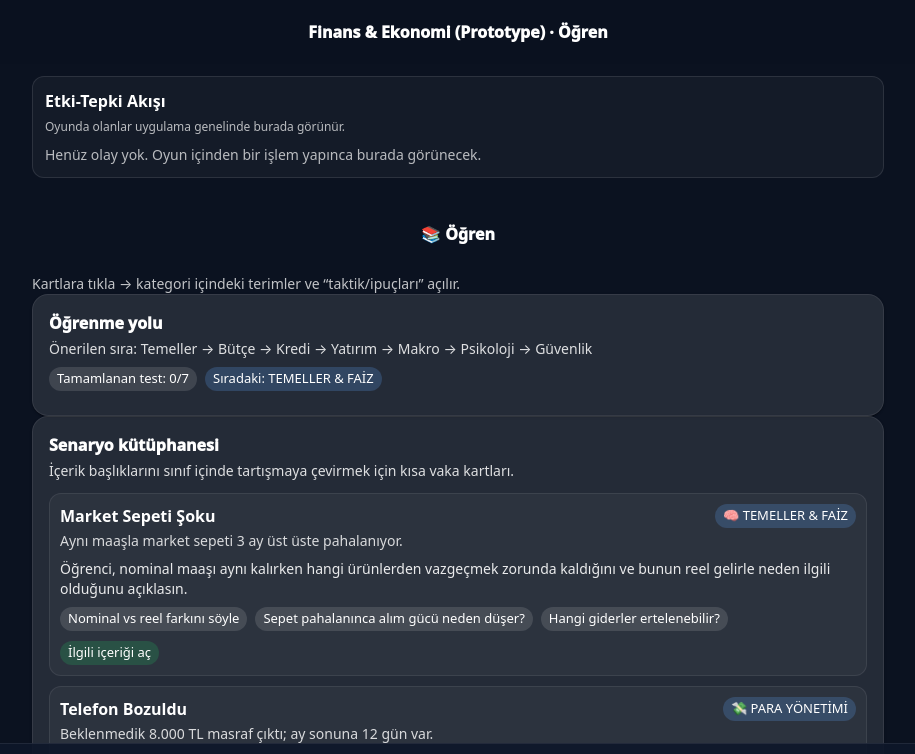
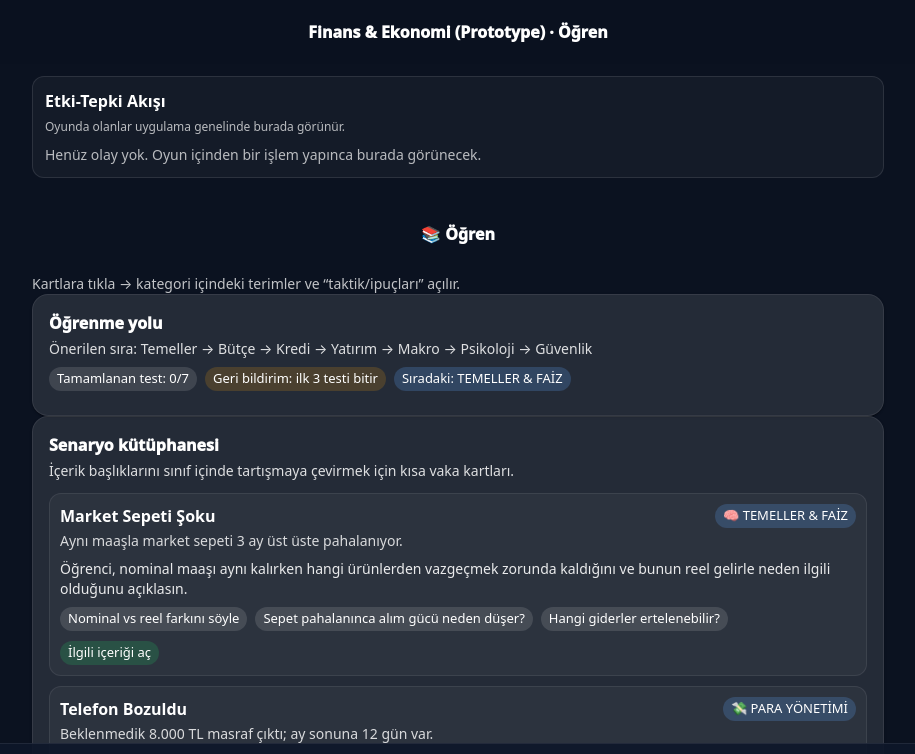
Before and after one commit to ege-kilavuz/economy-lab, a React (Vite) app: page / in a window 1280 px wide. Shown: the top 754 px of the page, without its empty margins (182-1097 px from the left). Built offline with nearby package versions, Linux system fonts and the light colour scheme.

Commit message:
economy-lab: batch 5 add progress feedback

```diff
--- a/src/LearnScreen.tsx
+++ b/src/LearnScreen.tsx
@@ -16,6 +16,7 @@ import ArrowBackRounded from '@mui/icons-material/ArrowBackRounded';
 import { LEARN_CATEGORIES } from './learn/content';
 import type { LearnCategory, LearnCategoryId } from './learn/content';
 import { LEARNING_SCENARIOS } from './learn/scenarios';
+import { loadProgress, markQuizCompleted } from './ui/progress';
 
 function buildItemIndex() {
   const map = new Map<string, { title: string; categoryId: string; categoryTitle: string }>();
@@ -74,7 +75,7 @@ const LEARNING_PATH: LearnCategoryId[] = ['basics', 'budget', 'credit', 'investi
 
 export function LearnScreen() {
   const [view, setView] = React.useState<LearnView>({ kind: 'list' });
-  const [completedQuizIds, setCompletedQuizIds] = React.useState<LearnCategoryId[]>([]);
+  const [completedQuizIds, setCompletedQuizIds] = React.useState<LearnCategoryId[]>(() => loadProgress().completedQuizIds);
   const itemIndex = React.useMemo(() => buildItemIndex(), []);
   const completedSet = React.useMemo(() => new Set(completedQuizIds), [completedQuizIds]);
   const nextRecommendedId = LEARNING_PATH.find((id) => !completedSet.has(id));
@@ -275,7 +276,11 @@ export function LearnScreen() {
                       const nextIndex = view.index + 1;
                       if (nextIndex >= view.total) {
                         // End of quiz
-                        setCompletedQuizIds((prev) => (prev.includes(c.id) ? prev : [...prev, c.id]));
+                        setCompletedQuizIds((prev) => {
+                          const next = prev.includes(c.id) ? prev : [...prev, c.id];
+                          markQuizCompleted(c.id);
+                          return next;
+                        });
                         setView({
                           ...view,
                           index: nextIndex,
@@ -452,6 +457,11 @@ export function LearnScreen() {
           </Typography>
           <Stack direction="row" spacing={1} flexWrap="wrap" useFlexGap sx={{ mt: 1 }}>
             <Chip size="small" label={`Tamamlanan test: ${completedQuizIds.length}/${LEARNING_PATH.length}`} sx={{ bgcolor: 'rgba(255,255,255,0.12)', color: 'white' }} />
+            <Chip
+              size="small"
+              label={completedQuizIds.length >= 3 ? 'Geri bildirim: ritim iyi gidiyor' : 'Geri bildirim: ilk 3 testi bitir'}
+              sx={{ bgcolor: completedQuizIds.length >= 3 ? 'rgba(34,197,94,0.2)' : 'rgba(245,158,11,0.18)', color: 'white' }}
+            />
             {nextRecommended ? (
               <Chip size="small" label={`Sıradaki: ${nextRecommended.title}`} sx={{ bgcolor: 'rgba(96,165,250,0.22)', color: 'white' }} />
             ) : (
--- a/src/SimulationsScreen.tsx
+++ b/src/SimulationsScreen.tsx
@@ -5,6 +5,7 @@ import ArrowBackRounded from '@mui/icons-material/ArrowBackRounded';
 import { InflationModule } from './modules/inflation';
 import { InterestModule } from './modules/interest';
 import { CentralBankModule } from './modules/centralBank';
+import { loadProgress, markSimulationOpened } from './ui/progress';
 
 type SimId = 'inflation' | 'interest' | 'central';
 
@@ -101,8 +102,14 @@ function SimCard({ sim, onOpen }: { sim: SimMeta; onOpen: () => void }) {
 
 export function SimulationsScreen() {
   const [selected, setSelected] = React.useState<SimId | null>(null);
+  const [progress, setProgress] = React.useState(() => loadProgress());
 
   const activeMeta = SIMS.find((s) => s.id === selected);
+
+  function openSimulation(id: SimId) {
+    setSelected(id);
+    setProgress(markSimulationOpened(id));
+  }
 
   if (selected) {
     return (
@@ -131,6 +138,14 @@ export function SimulationsScreen() {
       <Card sx={{ mt: 2, borderRadius: 4, bgcolor: 'rgba(96,165,250,0.12)', color: 'white', border: '1px solid rgba(96,165,250,0.24)' }}>
         <CardContent>
           <Typography fontWeight={950}>Hızlı seçim rehberi</Typography>
+          <Stack direction="row" spacing={1} flexWrap="wrap" useFlexGap sx={{ mt: 1 }}>
+            <Chip size="small" label={`Açılan laboratuvar: ${progress.openedSimulationIds.length}/${SIMS.length}`} sx={{ bgcolor: 'rgba(255,255,255,0.14)', color: 'white' }} />
+            <Chip
+              size="small"
+              label={progress.lastPlayedAt ? `Son oyun: ${new Date(progress.lastPlayedAt).toLocaleDateString('tr-TR')}` : 'Henüz oyun açılmadı'}
+              sx={{ bgcolor: 'rgba(255,255,255,0.14)', color: 'white' }}
+            />
+          </Stack>
           <Typography variant="body2" sx={{ mt: 0.5, opacity: 0.88 }}>
             Yeni başlayan biri için önce Enflasyon → Faiz & Kredi → Merkez Bankası sırası en okunur akış oluyor.
           </Typography>
@@ -144,7 +159,7 @@ export function SimulationsScreen() {
 
       <Stack spacing={1.75} sx={{ mt: 2 }}>
         {SIMS.map((sim) => (
-          <SimCard key={sim.id} sim={sim} onOpen={() => setSelected(sim.id)} />
+          <SimCard key={sim.id} sim={sim} onOpen={() => openSimulation(sim.id)} />
         ))}
       </Stack>
     </Box>
--- /dev/null
+++ b/src/ui/progress.ts
@@ -0,0 +1,55 @@
+import type { LearnCategoryId } from '../learn/content';
+
+export type ProgressSnapshot = {
+  completedQuizIds: LearnCategoryId[];
+  openedSimulationIds: string[];
+  lastPlayedAt?: string;
+};
+
+const STORAGE_KEY = 'economy-lab-progress-v1';
+
+const EMPTY_PROGRESS: ProgressSnapshot = {
+  completedQuizIds: [],
+  openedSimulationIds: [],
+};
+
+export function loadProgress(): ProgressSnapshot {
+  if (typeof window === 'undefined') return EMPTY_PROGRESS;
+
+  try {
+    const raw = window.localStorage.getItem(STORAGE_KEY);
+    if (!raw) return EMPTY_PROGRESS;
+    const parsed = JSON.parse(raw) as Partial<ProgressSnapshot>;
+    return {
+      completedQuizIds: Array.isArray(parsed.completedQuizIds) ? parsed.completedQuizIds as LearnCategoryId[] : [],
+      openedSimulationIds: Array.isArray(parsed.openedSimulationIds) ? parsed.openedSimulationIds as string[] : [],
+      lastPlayedAt: typeof parsed.lastPlayedAt === 'string' ? parsed.lastPlayedAt : undefined,
+    };
+  } catch {
+    return EMPTY_PROGRESS;
+  }
+}
+
+export function saveProgress(progress: ProgressSnapshot) {
+  if (typeof window === 'undefined') return;
+  window.localStorage.setItem(STORAGE_KEY, JSON.stringify(progress));
+}
+
+export function markQuizCompleted(categoryId: LearnCategoryId) {
+  const current = loadProgress();
+  if (!current.completedQuizIds.includes(categoryId)) {
+    current.completedQuizIds = [...current.completedQuizIds, categoryId];
+  }
+  saveProgress(current);
+  return current;
+}
+
+export function markSimulationOpened(simulationId: string) {
+  const current = loadProgress();
+  if (!current.openedSimulationIds.includes(simulationId)) {
+    current.openedSimulationIds = [...current.openedSimulationIds, simulationId];
+  }
+  current.lastPlayedAt = new Date().toISOString();
+  saveProgress(current);
+  return current;
+}
```
